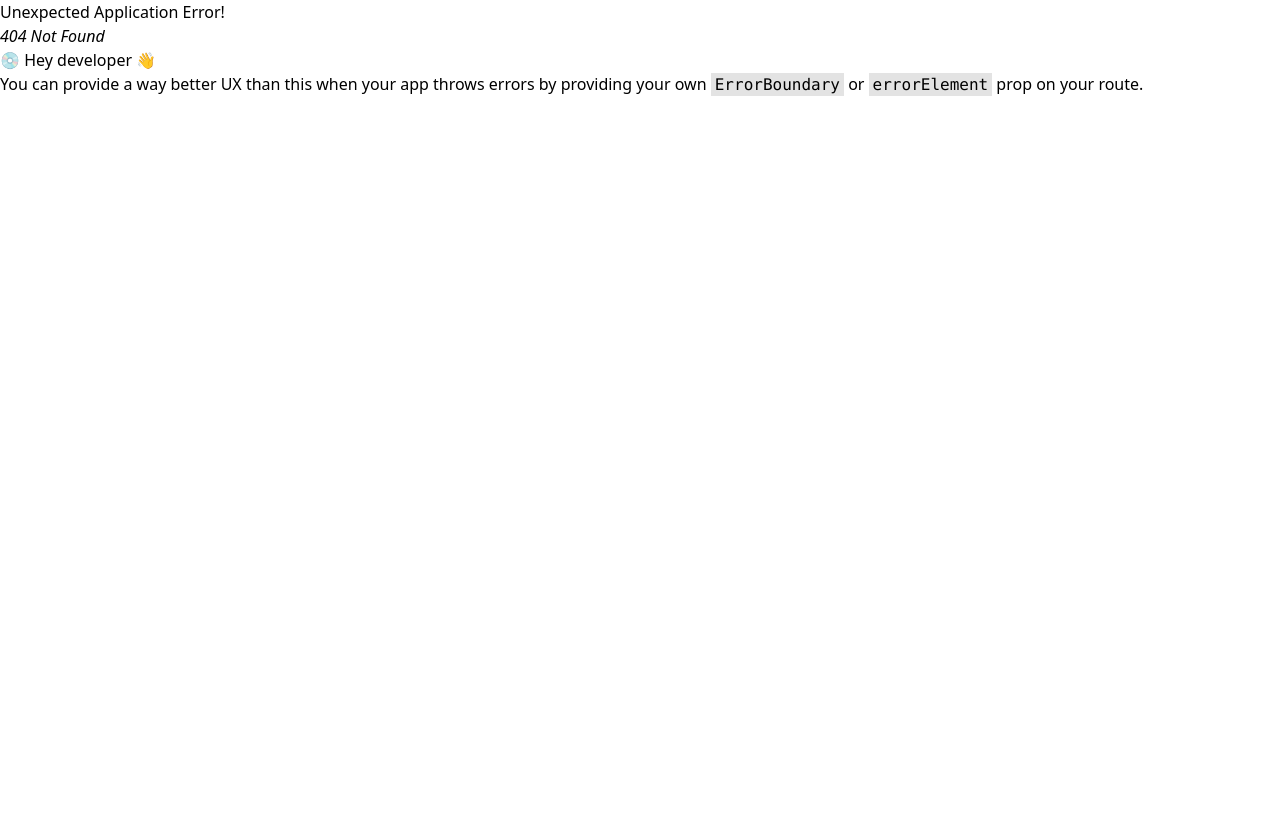
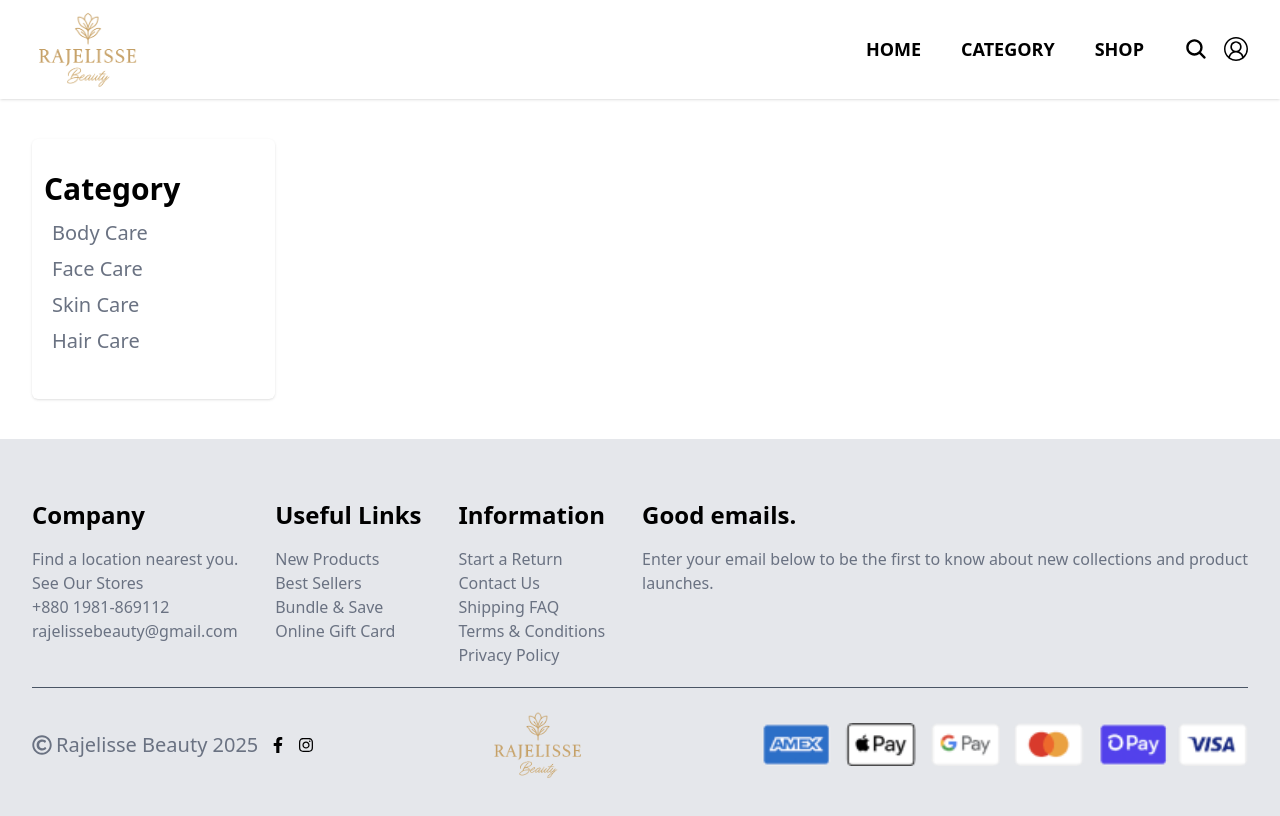
Before and after one commit to rajibulislam60/client, a React (Vite) app: page /shop in a window 1280 px wide. Before the commit this address had no page. Shown: the top 816 px of the page. Built offline with nearby package versions, Linux system fonts and the light colour scheme.

Commit message:
shop category design done

```diff
--- a/src/App.jsx
+++ b/src/App.jsx
@@ -9,6 +9,7 @@
 import RootLayOut from "./layout/RootLayOut";
 import "slick-carousel/slick/slick.css";
 import "slick-carousel/slick/slick-theme.css";
+import Shop from "./pages/Shop";
 
 const router = createBrowserRouter(
   createRoutesFromElements(
@@ -16,7 +17,7 @@
       <Route>
         <Route path="/" element={<RootLayOut />}>
           <Route index element={<Home />} />
-          {/* <Route path="/login" element={<Login />} /> */}
+          <Route path="/shop" element={<Shop />} />
         </Route>
       </Route>
     </>
--- /dev/null
+++ b/src/components/shop/ShopCate.jsx
@@ -0,0 +1,25 @@
+import React from "react";
+
+const ShopCate = () => {
+  return (
+    <div className="h-full w-[20%] rounded-md shadow px-3 py-8">
+      <h2 className="text-3xl font-semibold">Category</h2>
+      <ul className="px-2 py-2">
+        <li className="text-xl font-medium py-1 hover:text-gray-700 text-gray-500 cursor-pointer">
+          Body Care
+        </li>
+        <li className="text-xl font-medium py-1 hover:text-gray-700 text-gray-500 cursor-pointer">
+          Face Care
+        </li>
+        <li className="text-xl font-medium py-1 hover:text-gray-700 text-gray-500 cursor-pointer">
+          Skin Care
+        </li>
+        <li className="text-xl font-medium py-1 hover:text-gray-700 text-gray-500 cursor-pointer">
+          Hair Care
+        </li>
+      </ul>
+    </div>
+  );
+};
+
+export default ShopCate;
--- /dev/null
+++ b/src/pages/Shop.jsx
@@ -0,0 +1,17 @@
+import React from "react";
+import Container from "./../components/Container";
+import ShopCate from "../components/shop/ShopCate";
+
+const Shop = () => {
+  return (
+    <div className="py-10">
+      <Container>
+        <div>
+          <ShopCate />
+        </div>
+      </Container>
+    </div>
+  );
+};
+
+export default Shop;
```
